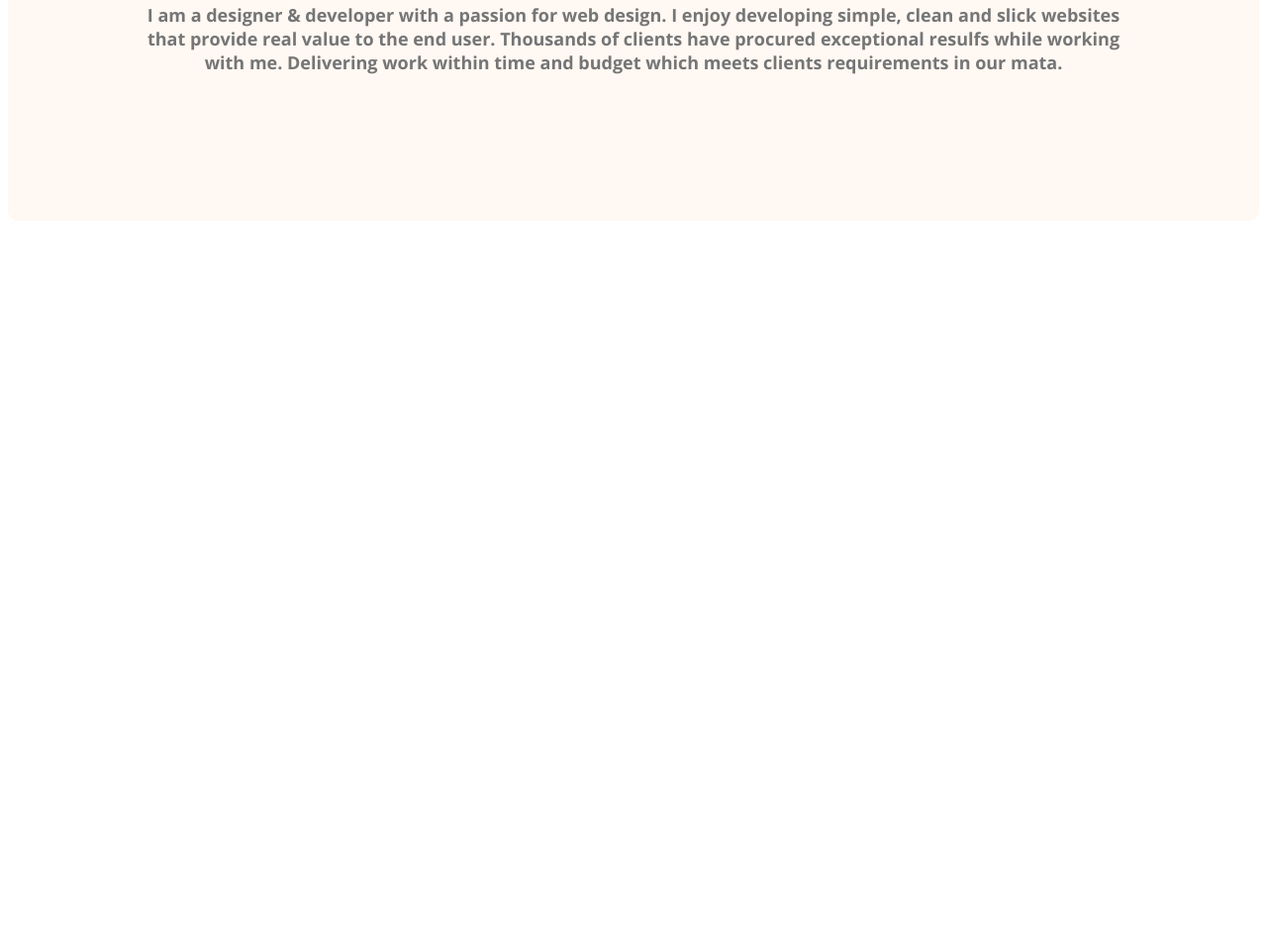
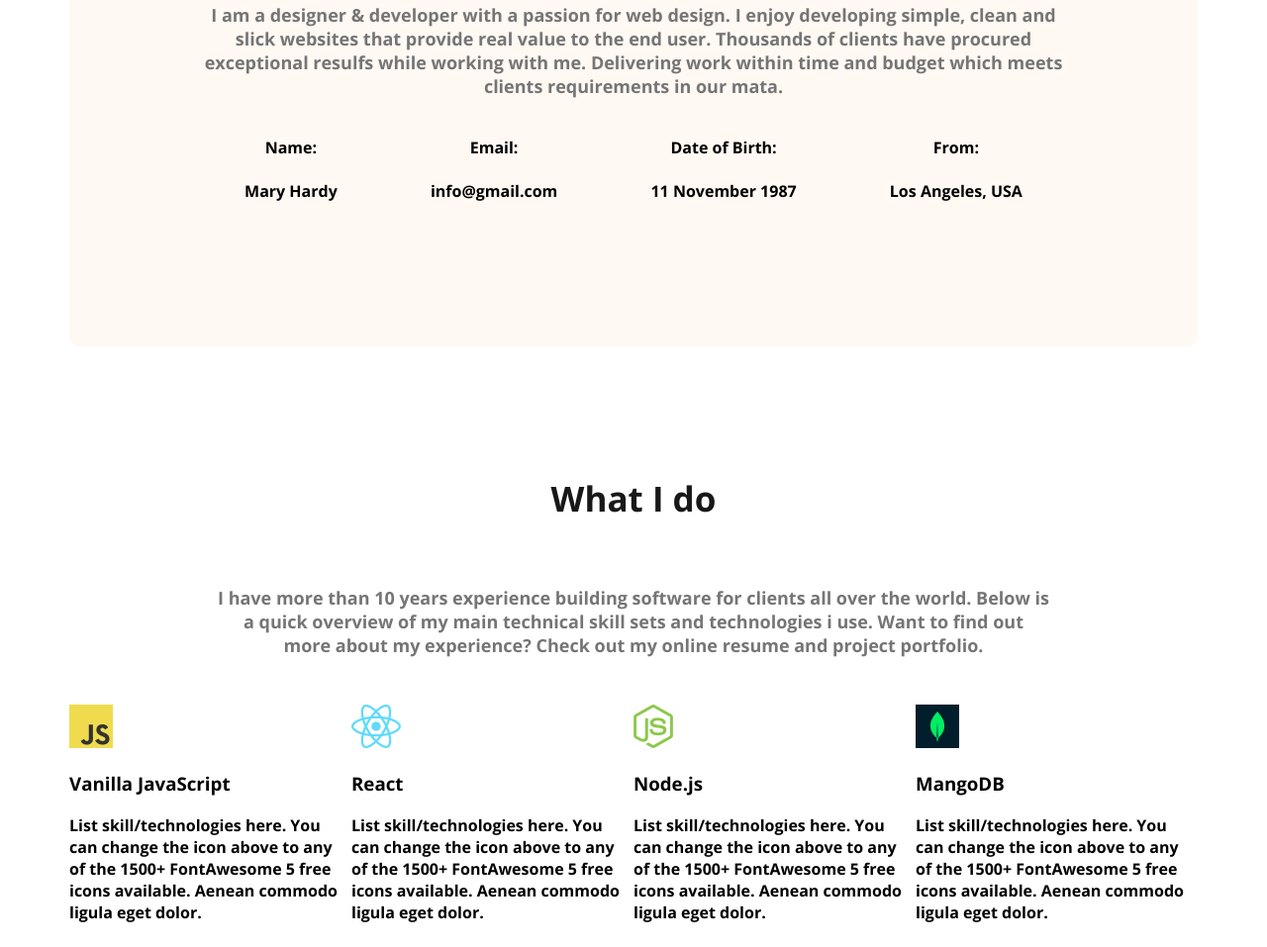
Before and after one commit to monira7714/my-webdeveloper-portfolio, a plain HTML site: page index.html in a window 1280 px wide. Shown: the part 1163-2120 px from the top of the page at 99% size. Before the commit the page ends 1516 px from the top, so only its background shows below. Drawn offline with nearby package versions, Linux system fonts and the light colour scheme.

Commit message:
skill added

```diff
--- a/index.html
+++ b/index.html
@@ -34,6 +34,52 @@
     <section class="about">
         <h3 class="s-title">About Me</h3>
         <p class="s-description">I am a designer & developer with a passion for web design. I enjoy developing simple, clean and slick websites that provide real value to the end user. Thousands of clients have procured exceptional resulfs while working with me. Delivering work within time and budget which meets clients requirements in our mata.</p>
+        <div class="about-info-container">
+            <!-- .about-info*4>h4.info-titlr+p.info-des -->
+            <div class="about-info">
+                <h4 class="info-title">Name:</h4>
+                <p class="info-des">Mary Hardy</p>
+            </div>
+            <div class="about-info">
+                <h4 class="info-title">Email:</h4>
+                <p class="info-des">info@gmail.com</p>
+            </div>
+            <div class="about-info">
+                <h4 class="info-title">Date of Birth:</h4>
+                <p class="info-des">11 November 1987</p>
+            </div>
+            <div class="about-info">
+                <h4 class="info-title">From:</h4>
+                <p class="info-des">Los Angeles, USA</p>
+            </div>
+        </div>
+    </section>
+    <!-- "What i do" section -->
+    <section>
+        <h3 class="s-title">What I do</h3>
+        <p id="what-des" class="s-description">I have more than 10 years experience building software for clients all over the world. Below is a quick overview of my main technical skill sets and technologies i use. Want to find out more about my experience? Check out my online resume and project portfolio.</p>
+        <div class="skills-container">
+            <div class="skill">
+                <img src="./images/icons/js.png" class="skil-img">
+                <h3 class="skill-title">Vanilla JavaScript</h3>
+                <p class="skill-des">List skill/technologies here. You can change the icon above to any of the 1500+ FontAwesome 5 free icons available. Aenean commodo ligula eget dolor.</p>
+            </div>
+            <div class="skill">
+                <img src="./images/icons/react.png" class="skil-img">
+                <h3 class="skill-title">React</h3>
+                <p class="skill-des">List skill/technologies here. You can change the icon above to any of the 1500+ FontAwesome 5 free icons available. Aenean commodo ligula eget dolor.</p>
+            </div>
+            <div class="skill">
+                <img src="./images/icons/nodejs.png" class="skil-img">
+                <h3 class="skill-title">Node.js</h3>
+                <p class="skill-des">List skill/technologies here. You can change the icon above to any of the 1500+ FontAwesome 5 free icons available. Aenean commodo ligula eget dolor.</p>
+            </div>
+            <div class="skill">
+                <img src="./images/icons/mongo.png" class="skil-img">
+                <h3 class="skill-title">MangoDB</h3>
+                <p class="skill-des">List skill/technologies here. You can change the icon above to any of the 1500+ FontAwesome 5 free icons available. Aenean commodo ligula eget dolor.</p>
+            </div>
+        </div>
     </section>
  </main>
  <footer></footer>
--- a/styles/portfolio.css
+++ b/styles/portfolio.css
@@ -69,6 +69,10 @@ nav a {
     max-width: 500px;
 }
 /* main section */
+main{
+    max-width: 1140px;
+    margin: 0 auto;
+}
 /* about section  */
 .about{
     padding: 130px;
@@ -87,3 +91,25 @@ nav a {
     color: #757575;
     font-size: 18px;
 }
+.about-info-container{
+    display: flex;
+    justify-content: space-around;
+}
+.about-info{
+    text-align: center;
+}
+#what-des{
+    padding: 30px 150px;
+}
+.skills-container{
+    display: flex;
+    justify-content: space-around;
+    align-items: center;
+    background: #fff
+}
+.skill{
+    display: ;
+}
+.skill-des{
+    padding: opx 33px 30px 33px;
+}
```
